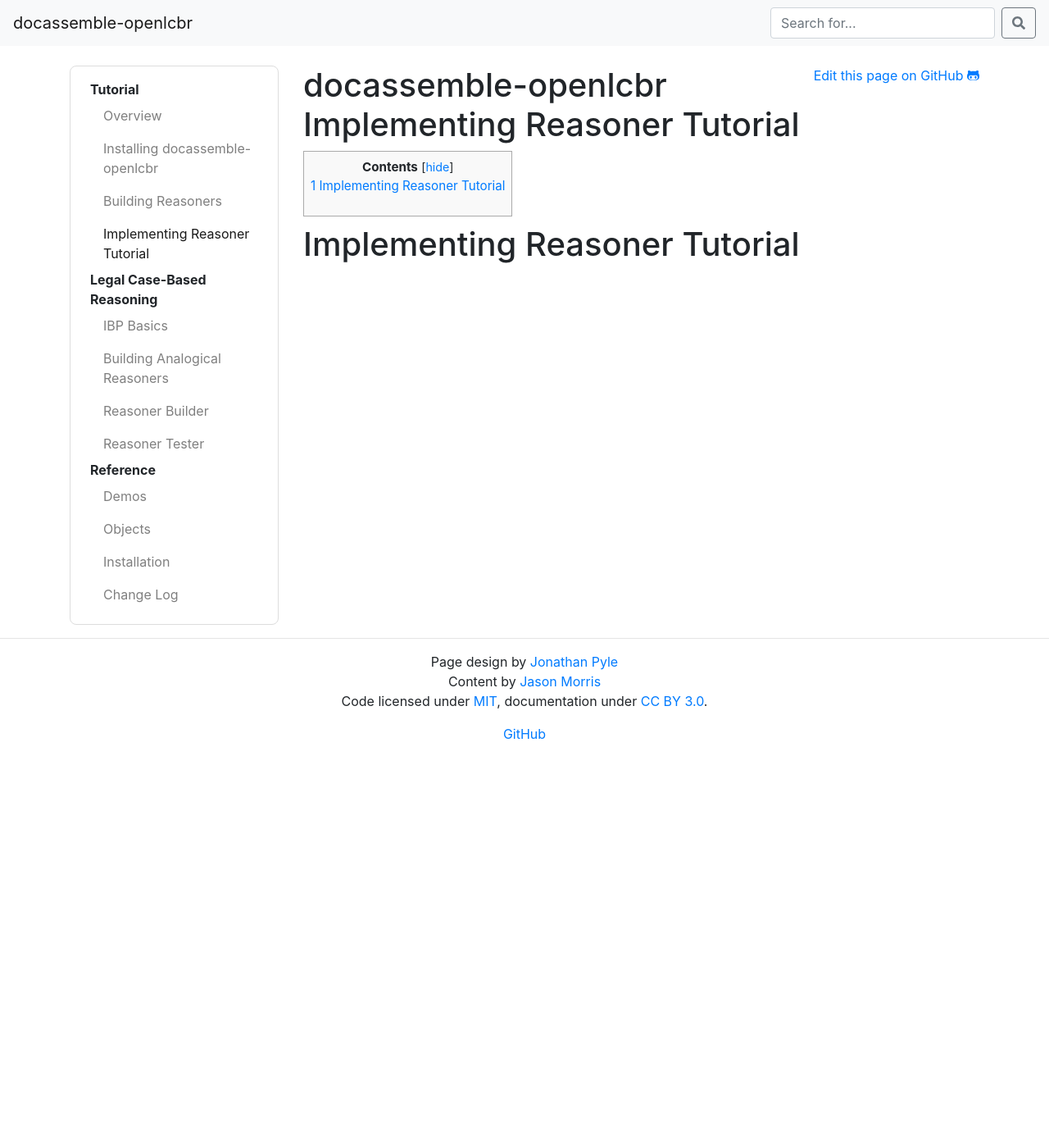
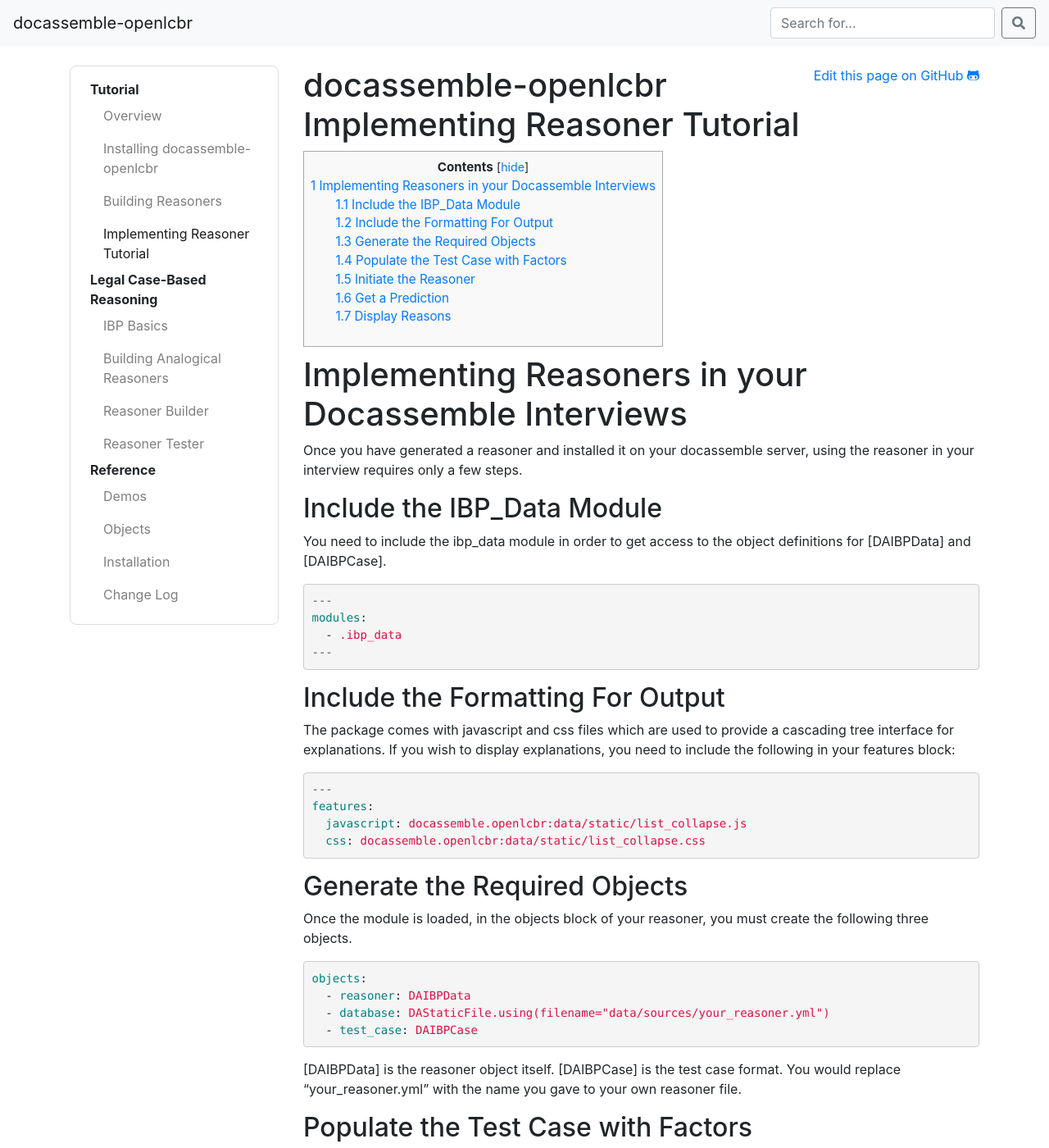
Before and after one commit to Gauntlet173/docassemble-openlcbr, a Jekyll site: the page built from _docs/tutorial_implementing_reasoner.md, in a window 1280 px wide and 1400 px high. Shown: the whole window at 82% size. Built offline with Jekyll 4.4.1, drawn with Linux system fonts in a browser that asks for light colours; comment, search, counter and statistics services are not loaded; some of the changed text lies outside the part shown.

Commit message:
Update tutorial_implementing_reasoner.md

```diff
--- a/_docs/tutorial_implementing_reasoner.md
+++ b/_docs/tutorial_implementing_reasoner.md
@@ -3,4 +3,85 @@
 title: docassemble-openlcbr Implementing Reasoner Tutorial
 short_title: Implementing Reasoner Tutorial
 ---
-# Implementing Reasoner Tutorial
+# Implementing Reasoners in your Docassemble Interviews
+
+Once you have generated a reasoner and installed it on your docassemble server, using the reasoner in your interview requires only a few steps.
+
+## Include the IBP_Data Module
+
+You need to include the ibp_data module in order to get access to the object definitions for [DAIBPData] and [DAIBPCase].
+
+{% highlight yaml %}
+---
+modules:
+  - .ibp_data
+---
+{% endhighlight %}
+
+## Include the Formatting For Output
+
+The package comes with javascript and css files which are used to provide a cascading tree interface for explanations.
+If you wish to display explanations, you need to include the following in your features block:
+
+{% highlight yaml %}
+---
+features:
+  javascript: docassemble.openlcbr:data/static/list_collapse.js
+  css: docassemble.openlcbr:data/static/list_collapse.css
+{% endhighlight %}
+
+## Generate the Required Objects
+
+Once the module is loaded, in the objects block of your reasoner, you must create the following three objects.
+
+{% highlight yaml %}
+objects:
+  - reasoner: DAIBPData
+  - database: DAStaticFile.using(filename="data/sources/your_reasoner.yml")
+  - test_case: DAIBPCase
+{% endhighlight %}
+
+[DAIBPData] is the reasoner object itself.  [DAIBPCase] is the test case format. You would replace "your_reasoner.yml" with the name
+you gave to your own reasoner file.
+
+## Populate the Test Case with Factors
+
+Then, in your interview, you need to add factors to the test_case.factors DAList. Any method can be used
+to add factors to this list, but the objects added to the list must have a name that is equal to the factor's ID
+in your reasoner.  For example, the following code adds a factor with an ID of "F1".
+
+{% highlight yaml %}
+test_case.factors.append("F1")
+{% endhighlight %}
+
+## Initiate the Reasoner
+
+In a mandatory code block, initiate the reasoner by loading the database file.
+
+{% highlight yaml %}
+---
+mandatory: True
+code: |
+  reasoner.load(database)
+---
+{% endhighlight %}
+
+## Get a Prediction
+
+Once you are done adding factors to your test case, and the reasoner is initialized, you can obtain the prediction and reasons
+as follows:
+
+{% highlight yaml %}
+reasons = reasoner.predict(test_case, issue="relationship of interdependence")
+{% endhighlight %}
+
+The "reasons" variable created above with have a `reasons.prediction` value which will be either 'p', 'd', or 'a' for Plaintiff,
+Defendant, or Abstain.
+
+## Display Reasons
+
+Displaying the reasoner's explanation for the prediction in the interview is as simple as making a call to `reasons.display_tree()`.
+
+{% highlight yaml %}
+  ${reasons.display_tree()}
+{% endhighlight %}
```
